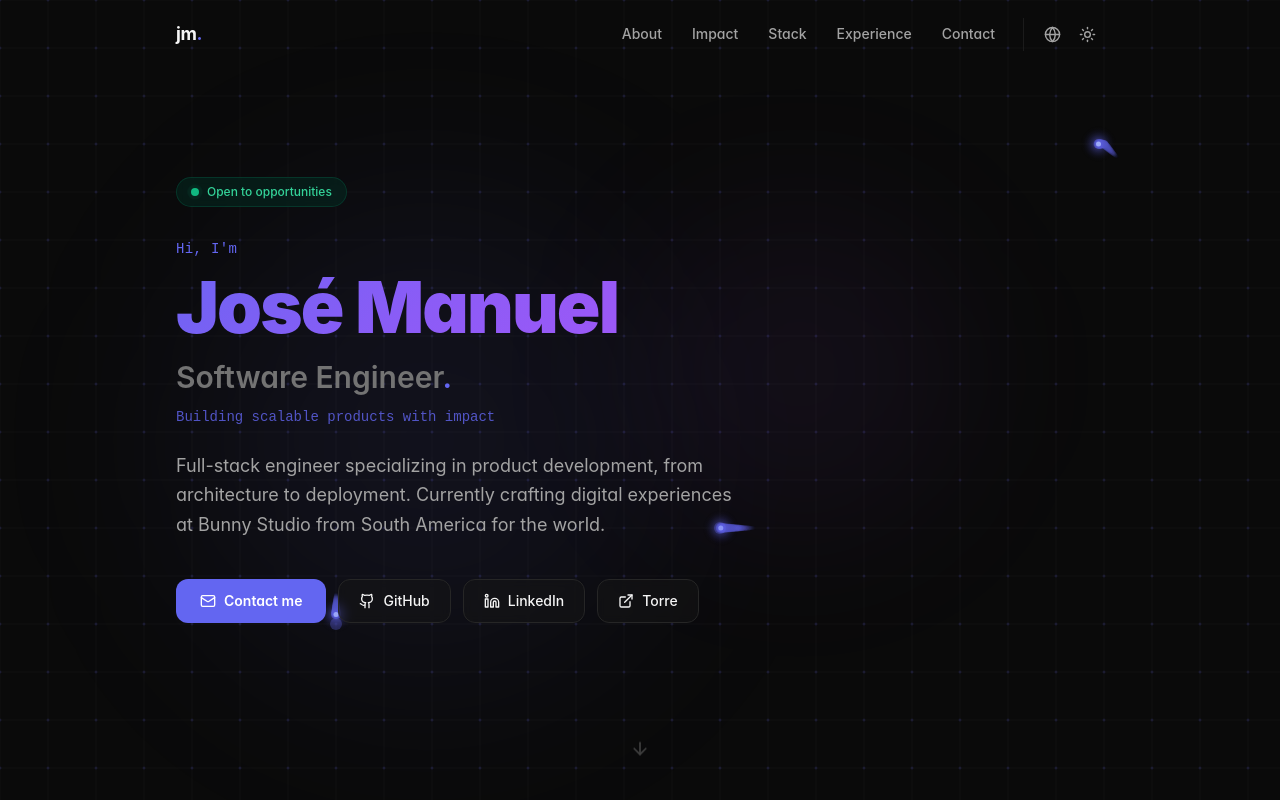
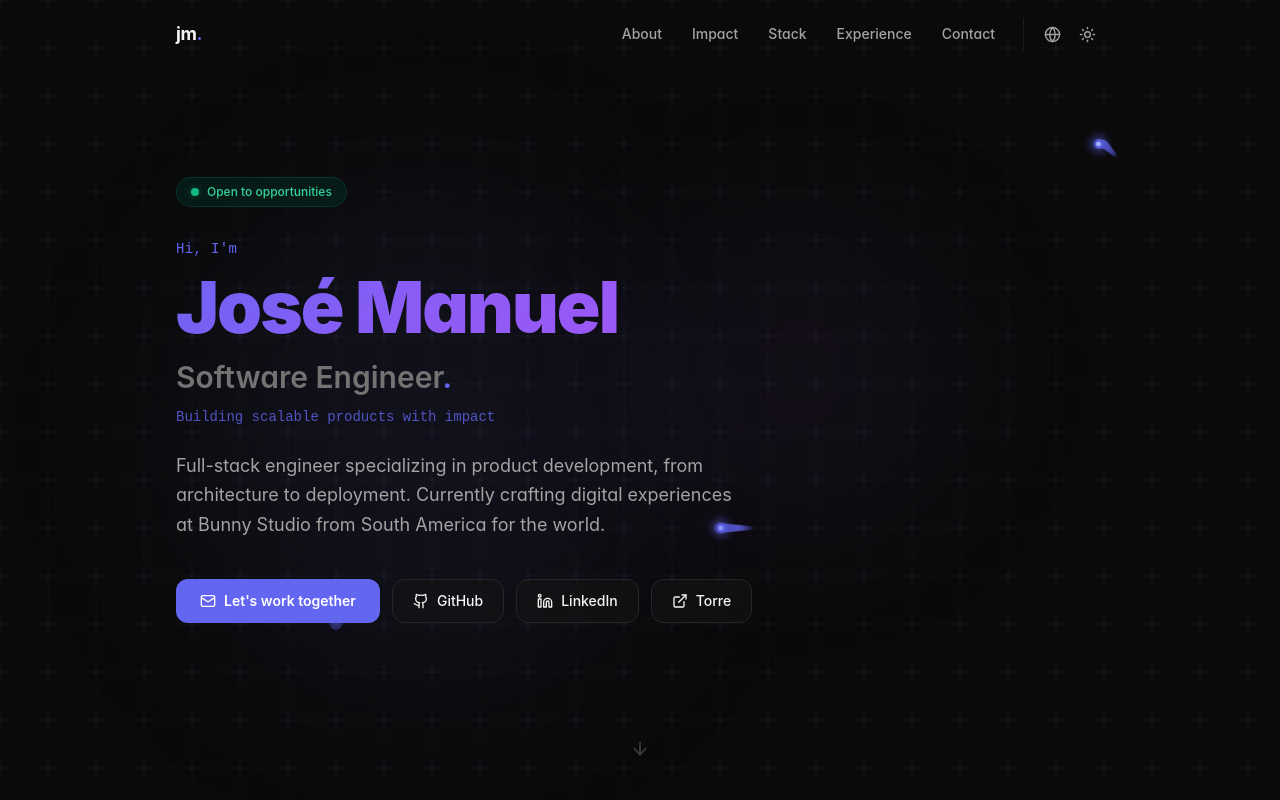
Before and after one commit to JoseManuelPR/portfolio-site, a Next.js app: page /en in a window 1280 px wide. Shown: the top 800 px of the page. Built offline with nearby package versions, Linux system fonts and the light colour scheme.

Commit message:
polish: prefers-reduced-motion, anti-AI-slop refinements, CTA copy, scroll offset

```diff
--- a/messages/en.json
+++ b/messages/en.json
@@ -15,7 +15,7 @@
     "github": "GitHub",
     "linkedin": "LinkedIn",
     "torre": "Torre",
-    "contact": "Contact me"
+    "contact": "Let's work together"
   },
   "about": {
     "title": "About",
@@ -172,7 +172,7 @@
   },
   "contact": {
     "title": "Get in Touch",
-    "subtitle": "Have a project in mind or want to discuss opportunities? Let's connect.",
+    "subtitle": "Have a project in mind? I'd love to hear about it.",
     "name": "Name",
     "email": "Email",
     "message": "Message",
--- a/messages/es.json
+++ b/messages/es.json
@@ -15,7 +15,7 @@
     "github": "GitHub",
     "linkedin": "LinkedIn",
     "torre": "Torre",
-    "contact": "Contáctame"
+    "contact": "Trabajemos juntos"
   },
   "about": {
     "title": "Sobre mí",
@@ -172,7 +172,7 @@
   },
   "contact": {
     "title": "Contacto",
-    "subtitle": "¿Tienes un proyecto en mente o quieres discutir oportunidades? Conectemos.",
+    "subtitle": "¿Tienes un proyecto en mente? Me encantaría saber más.",
     "name": "Nombre",
     "email": "Email",
     "message": "Mensaje",
--- a/src/app/globals.css
+++ b/src/app/globals.css
@@ -7,6 +7,18 @@
 @layer base {
   html {
     scroll-behavior: smooth;
+    scroll-padding-top: 5rem; /* offset for fixed navbar on anchor jumps */
+  }
+
+  /* Accessibility: disable motion for users who prefer reduced motion */
+  @media (prefers-reduced-motion: reduce) {
+    html { scroll-behavior: auto; }
+    *, *::before, *::after {
+      animation-duration: 0.01ms !important;
+      animation-iteration-count: 1 !important;
+      transition-duration: 0.01ms !important;
+      scroll-behavior: auto !important;
+    }
   }
 
   body {
@@ -43,19 +55,15 @@
   .card {
     @apply relative rounded-2xl border border-neutral-200/70 bg-white/70 backdrop-blur-sm p-6
            transition-all duration-500 ease-out
-           hover:border-accent/20 hover:shadow-soft
+           hover:border-accent/25 hover:shadow-soft
            dark:border-neutral-800/70 dark:bg-neutral-900/70
-           dark:hover:border-accent/20 dark:hover:shadow-glow;
-  }
-
-  .card-elevated {
-    @apply card shadow-soft dark:shadow-none;
+           dark:hover:border-neutral-700;
   }
 
   .btn-primary {
     @apply inline-flex items-center gap-2 rounded-xl bg-accent px-6 py-3 text-sm font-semibold text-white
            transition-all duration-300 ease-out
-           hover:bg-accent-dark hover:shadow-glow hover:-translate-y-0.5
+           hover:bg-accent-dark hover:shadow-lg hover:-translate-y-0.5
            active:translate-y-0 active:shadow-none;
   }
 
--- a/src/components/Projects.tsx
+++ b/src/components/Projects.tsx
@@ -74,7 +74,7 @@ export function Projects() {
       >
         {highlights.map(({ icon: Icon, title, description }) => (
           <div key={title} className="group card">
-            <div className="mb-5 flex h-11 w-11 items-center justify-center rounded-xl bg-accent/8 text-accent transition-all duration-300 group-hover:bg-accent group-hover:text-white group-hover:shadow-glow dark:bg-accent/15">
+            <div className="mb-5 flex h-11 w-11 items-center justify-center rounded-xl bg-accent/8 text-accent transition-all duration-300 group-hover:bg-accent group-hover:text-white dark:bg-accent/15">
               <Icon size={20} />
             </div>
             <h3 className="mb-2 text-lg font-semibold">{title}</h3>
```
